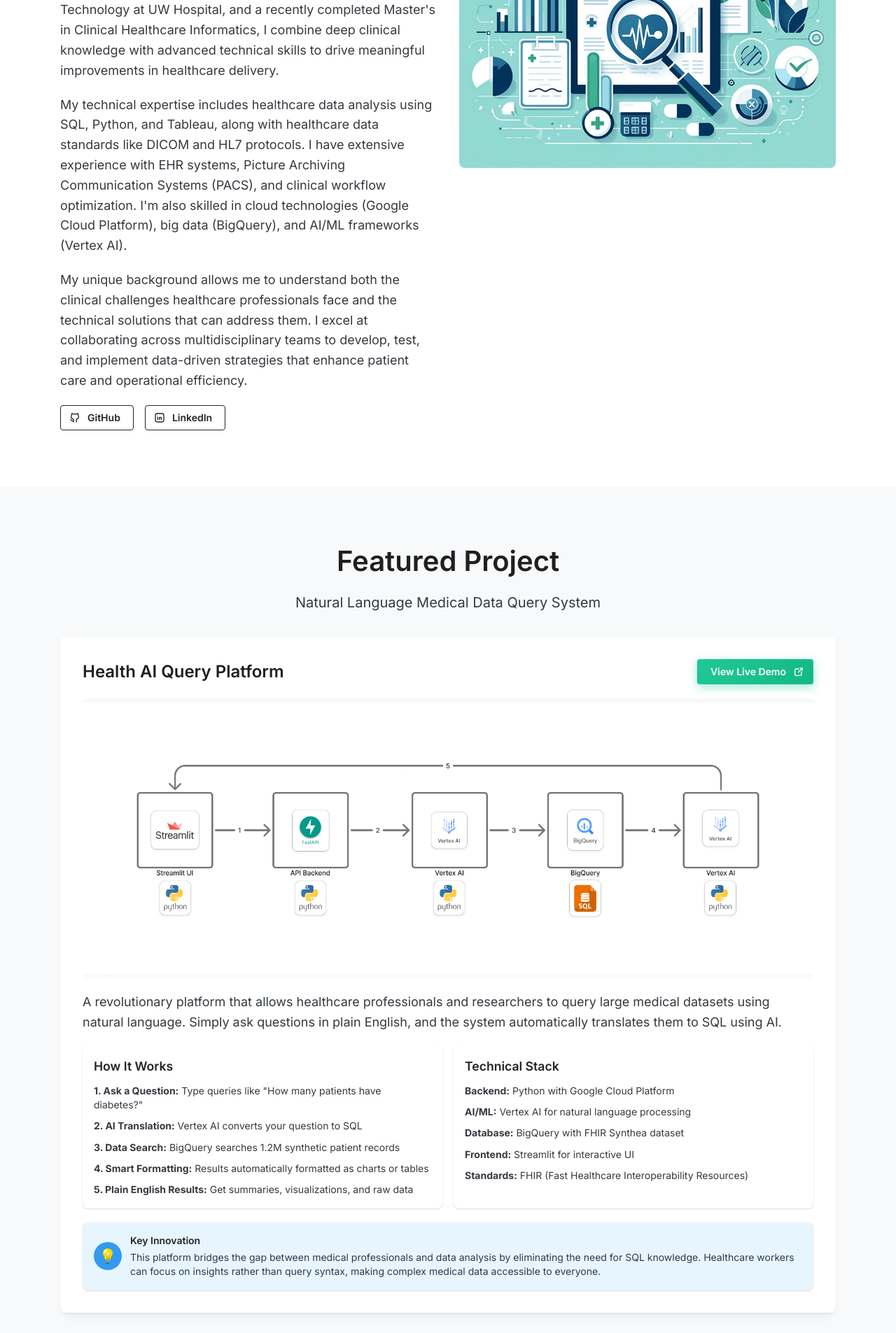
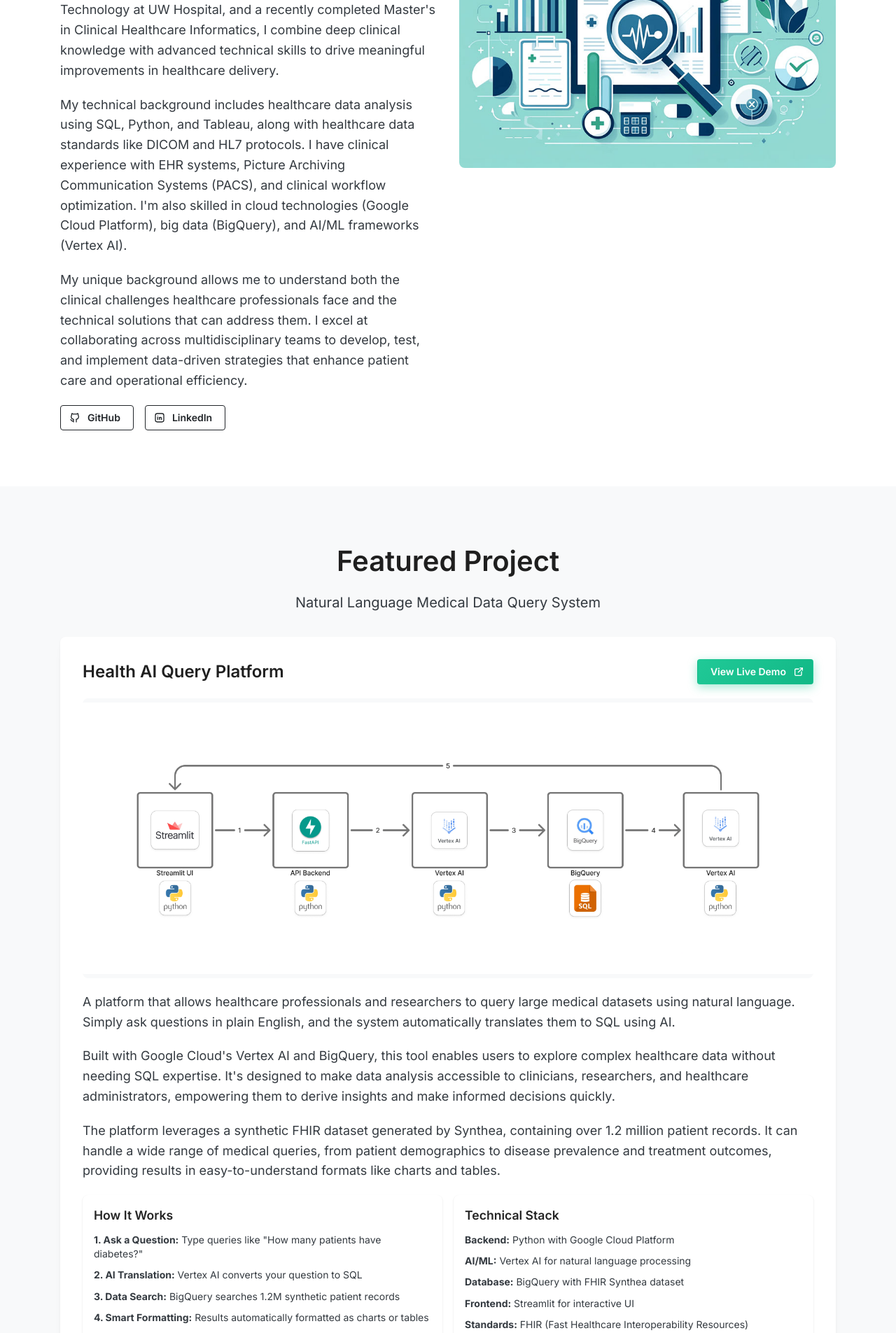
Before and after one commit to elena-s-thomas/portfolio, a Next.js app: page / in a window 1280 px wide. Shown: the part 1040-2945 px from the top of the page at 70% size. Built offline with nearby package versions, Linux system fonts and the light colour scheme.

Commit message:
update project text and include claude context

```diff
--- a/src/app/page.tsx
+++ b/src/app/page.tsx
@@ -69,9 +69,9 @@
                   with advanced technical skills to drive meaningful improvements in healthcare delivery.
                 </Text>
                 <Text size="lg" c="gray.7" lh={1.6}>
-                  My technical expertise includes healthcare data analysis using SQL, Python, and
+                  My technical background includes healthcare data analysis using SQL, Python, and
                   Tableau, along with healthcare data standards like DICOM and HL7 protocols. I have
-                  extensive experience with EHR systems, Picture Archiving Communication Systems (PACS),
+                  clinical experience with EHR systems, Picture Archiving Communication Systems (PACS),
                   and clinical workflow optimization. I&apos;m also skilled in cloud technologies
                   (Google Cloud Platform), big data (BigQuery), and AI/ML frameworks (Vertex AI).
                 </Text>
@@ -194,9 +194,23 @@
                 </div>
 
                 <Text size="lg" c="gray.7" lh={1.6}>
-                  A revolutionary platform that allows healthcare professionals and researchers to query
+                  A platform that allows healthcare professionals and researchers to query
                   large medical datasets using natural language. Simply ask questions in plain English,
                   and the system automatically translates them to SQL using AI.
+                </Text>
+
+                <Text size="lg" c="gray.7" lh={1.6}>
+                  Built with Google Cloud&apos;s Vertex AI and BigQuery, this tool enables users to
+                  explore complex healthcare data without needing SQL expertise. It&apos;s designed to
+                  make data analysis accessible to clinicians, researchers, and healthcare administrators,
+                  empowering them to derive insights and make informed decisions quickly.
+                </Text>
+
+                <Text size="lg" c="gray.7" lh={1.6}>
+                  The platform leverages a synthetic FHIR dataset generated by Synthea, containing over
+                  1.2 million patient records. It can handle a wide range of medical queries, from patient
+                  demographics to disease prevalence and treatment outcomes, providing results in easy-to-understand
+                  formats like charts and tables.
                 </Text>
 
                 <div style={{ display: 'grid', gridTemplateColumns: 'repeat(auto-fit, minmax(300px, 1fr))', gap: '1rem' }}>
@@ -245,6 +259,9 @@
                         </Text>
                         <Text size="sm" c="gray.7">
                           <strong>Standards:</strong> FHIR (Fast Healthcare Interoperability Resources)
+                        </Text>
+                        <Text size="sm" c="gray.7">
+                          <strong>Source:</strong> <a href="https://github.com/elena-s-thomas/health-query-ai" target="_blank" style={{ color: '#339af0', textDecoration: 'underline' }}>github.com/elena-s-thomas/health-query-ai</a>
                         </Text>
                       </Stack>
                     </Stack>
```
Also changed, not shown: 1 other file (tests, documents, lock files or other folders).
